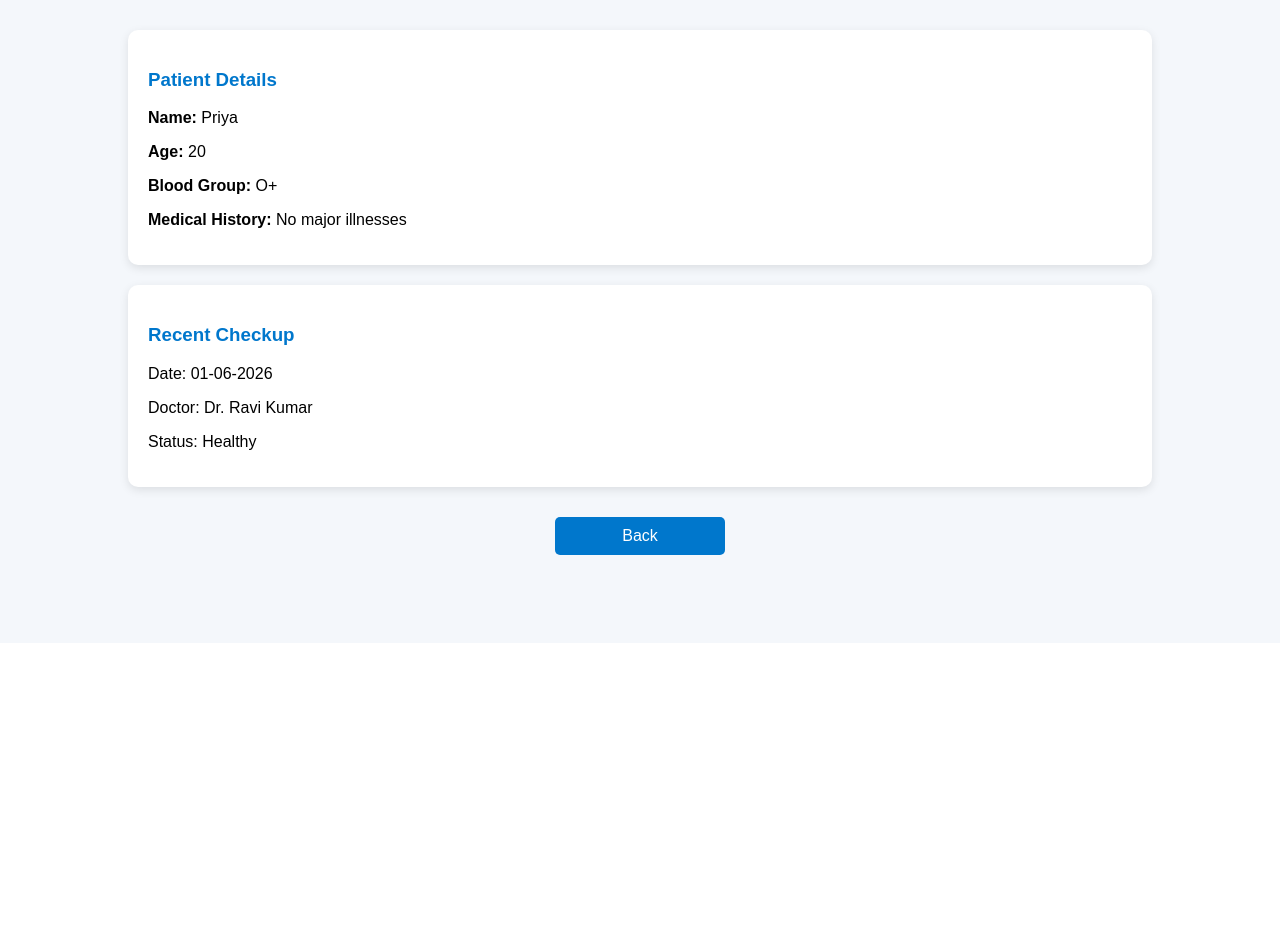
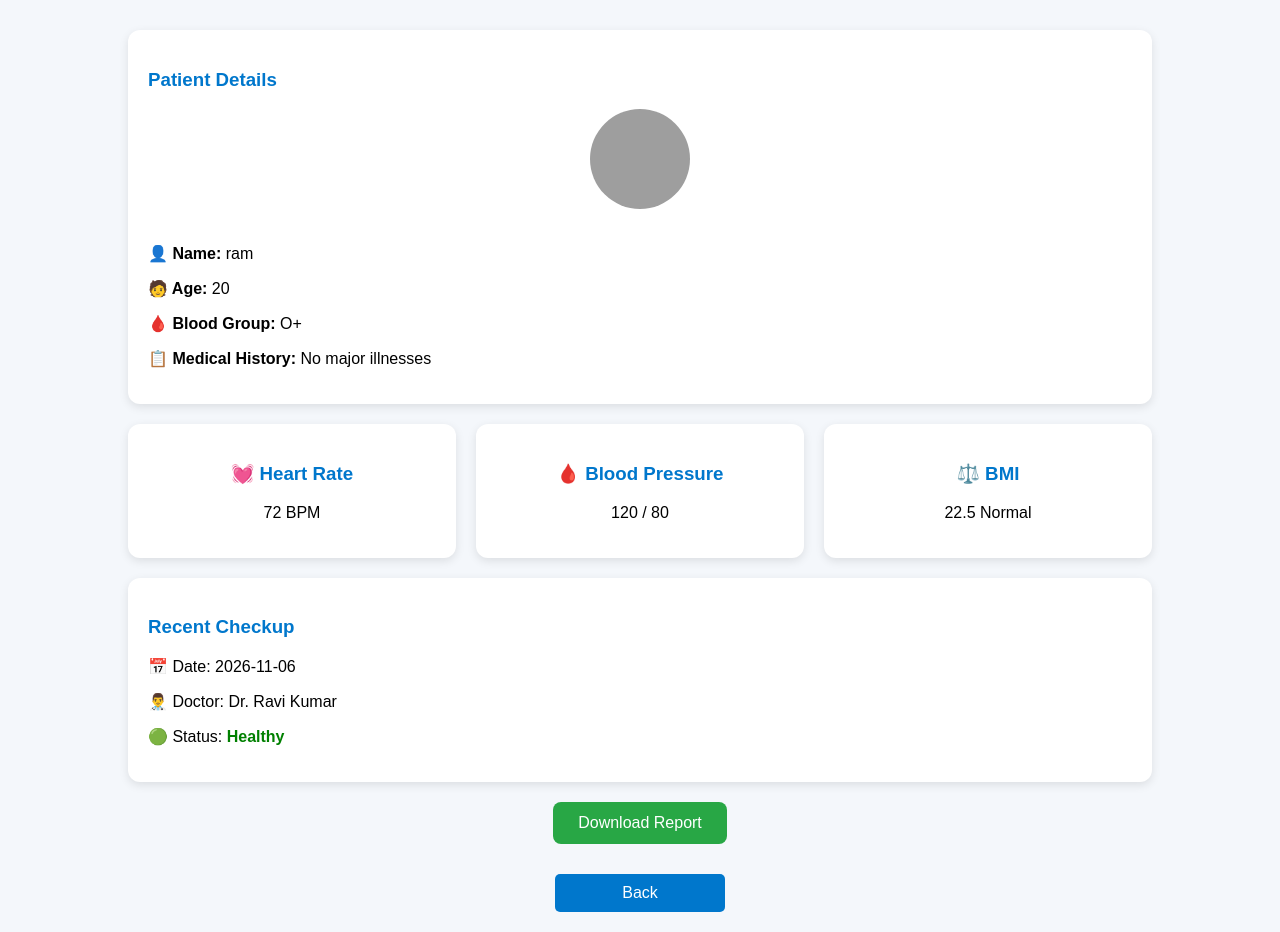
Before and after one commit to BandariAkshitha/RuralCareHub, a Flask app: page /records in a window 1280 px wide. Shown: the part 157-1089 px from the top of the page. Before the commit the page ends 712 px from the top, so only its background shows below. Run offline with Flask 3, Linux system fonts and the light colour scheme; data comes from the database, SQL or seed files in the repository; grey boxes are pictures that could not be loaded.

Commit message:
updated project

```diff
--- a/app.py
+++ b/app.py
@@ -220,30 +220,50 @@ def appointment():
 
 def records():
 
-    record = HealthRecord.query.first()
+    latest_appointment = Appointment.query.order_by(
+        Appointment.id.desc()
+    ).first()
 
-    if not record:
+    if latest_appointment:
 
-        record = HealthRecord(
+        record = {
 
-            patient_name="Priya",
+            "patient_name":
+            latest_appointment.patient_name,
 
-            age="20",
+            "age":"20",
 
-            blood_group="O+",
+            "blood_group":"O+",
 
-            history="No major illnesses",
+            "history":"No major illnesses",
 
-            checkup_date="01-06-2026",
+            "checkup_date":
+            latest_appointment.appointment_date,
 
-            doctor="Dr. Ravi Kumar",
+            "doctor":
+            latest_appointment.doctor_name,
 
-            status="Healthy"
-        )
+            "status":"Healthy"
+        }
 
-        db.session.add(record)
+    else:
 
-        db.session.commit()
+        record = {
+
+            "patient_name":"No Patient",
+
+            "age":"-",
+
+            "blood_group":"-",
+
+            "history":"No records available",
+
+            "checkup_date":"-",
+
+            "doctor":"-",
+
+            "status":"-"
+        }
 
     return render_template(
         'health_records.html',
--- a/templates/health_records.html
+++ b/templates/health_records.html
@@ -1,9 +1,11 @@
 <!DOCTYPE html>
 <html>
 <head>
+
     <title>Health Records - RuralCareHub</title>
 
     <style>
+
         body{
             font-family:Arial, sans-serif;
             background:#f4f7fb;
@@ -26,12 +28,58 @@
             background:white;
             padding:20px;
             margin-bottom:20px;
-            border-radius:10px;
+            border-radius:12px;
             box-shadow:0 3px 10px rgba(0,0,0,0.1);
         }
 
         h3{
             color:#0077cc;
+        }
+
+        .profile-pic{
+            width:100px;
+            height:100px;
+            border-radius:50%;
+            margin-bottom:15px;
+        }
+
+        .cards-container{
+            display:grid;
+            grid-template-columns:repeat(auto-fit,minmax(220px,1fr));
+            gap:20px;
+            margin-bottom:20px;
+        }
+
+        .health-card{
+            background:white;
+            padding:20px;
+            border-radius:12px;
+            box-shadow:0 3px 10px rgba(0,0,0,0.1);
+            text-align:center;
+            transition:0.3s;
+        }
+
+        .health-card:hover{
+            transform:translateY(-5px);
+        }
+
+        .healthy-status{
+            color:green;
+            font-weight:bold;
+        }
+
+        .download-btn{
+            padding:12px 25px;
+            background:#28a745;
+            color:white;
+            border:none;
+            border-radius:8px;
+            cursor:pointer;
+            font-size:16px;
+        }
+
+        .download-btn:hover{
+            background:#218838;
         }
 
         .back-btn{
@@ -45,24 +93,52 @@
             text-decoration:none;
             border-radius:5px;
         }
+
+        @media(max-width:768px){
+
+            .container{
+                width:95%;
+            }
+
+            .cards-container{
+                grid-template-columns:1fr;
+            }
+
+            .profile-pic{
+                width:80px;
+                height:80px;
+            }
+
+        }
+
     </style>
+
 </head>
 
 <body>
 
 <div class="header">
 
-    <h1 id="title">Health Records</h1>
+    <h1 id="title">
+        Health Records
+    </h1>
 
     <br>
 
-    <select id="languageSelect" onchange="changeLanguage()">
+    <select id="languageSelect"
+            onchange="changeLanguage()">
 
-        <option value="en">English</option>
+        <option value="en">
+            English
+        </option>
 
-        <option value="hi">Hindi</option>
+        <option value="hi">
+            Hindi
+        </option>
 
-        <option value="te">Telugu</option>
+        <option value="te">
+            Telugu
+        </option>
 
     </select>
 
@@ -71,36 +147,157 @@
 <div class="container">
 
     <div class="record-card">
-        <h3 id="patient-details-title">Patient Details</h3>
-        <p><strong id="name-label">Name:</strong> {{ record.patient_name }}</p>
-        <p><strong id="age-label">Age:</strong> {{ record.age }}</p>
-        <p><strong id="blood-label">Blood Group:</strong> {{ record.blood_group }}</p>
+
+        <h3 id="patient-details-title">
+            Patient Details
+        </h3>
+
+        <div style="text-align:center;">
+
+            <img src="{{ url_for('static', filename='patient.png') }}"
+                 class="profile-pic">
+
+        </div>
+
         <p>
-         <strong id="history-label">Medical History:</strong>
-         <span id="history-text">{{ record.history }}</span>
+            <strong id="name-label">
+                👤 Name:
+            </strong>
+
+            {{ record.patient_name }}
         </p>
+
+        <p>
+            <strong id="age-label">
+                🧑 Age:
+            </strong>
+
+            {{ record.age }}
+        </p>
+
+        <p>
+            <strong id="blood-label">
+                🩸 Blood Group:
+            </strong>
+
+            {{ record.blood_group }}
+        </p>
+
+        <p>
+            <strong id="history-label">
+                📋 Medical History:
+            </strong>
+
+            <span id="history-text">
+                {{ record.history }}
+            </span>
+        </p>
+
+    </div>
+
+    <div class="cards-container">
+
+        <div class="health-card">
+
+            <h3>
+                💓 Heart Rate
+            </h3>
+
+            <p>
+                72 BPM
+            </p>
+
+        </div>
+
+        <div class="health-card">
+
+            <h3>
+                🩸 Blood Pressure
+            </h3>
+
+            <p>
+                120 / 80
+            </p>
+
+        </div>
+
+        <div class="health-card">
+
+            <h3>
+                ⚖️ BMI
+            </h3>
+
+            <p>
+                22.5 Normal
+            </p>
+
+        </div>
+
     </div>
 
     <div class="record-card">
-        <h3 id="checkup-title">Recent Checkup</h3>
+
+        <h3 id="checkup-title">
+            Recent Checkup
+        </h3>
+
         <p>
-<span id="date-label">Date:</span>
-{{ record.checkup_date }}
-</p>
+
+            <span id="date-label">
+                📅 Date:
+            </span>
+
+            {{ record.checkup_date }}
+
+        </p>
+
         <p>
-<span id="doctor-label">Doctor:</span>
-<span id="doctor-name">{{ record.doctor }}</span>
-</p>
+
+            <span id="doctor-label">
+                👨‍⚕️ Doctor:
+            </span>
+
+            <span id="doctor-name">
+                {{ record.doctor }}
+            </span>
+
+        </p>
+
         <p>
-<span id="status-label">Status:</span>
-<span id="status-text">{{ record.status }}</span>
-</p>
+
+            <span id="status-label">
+                🟢 Status:
+            </span>
+
+            <span id="status-text"
+                  class="healthy-status">
+
+                {{ record.status }}
+
+            </span>
+
+        </p>
+
+    </div>
+
+    <div style="text-align:center;">
+
+        <button class="download-btn">
+
+            Download Report
+
+        </button>
+
     </div>
 
 </div>
 
-<a href="/patient" class="back-btn" id="back-btn">
+<a href="/patient"
+   class="back-btn"
+   id="back-btn">
+
     Back
+
 </a>
 
 <script>
@@ -110,16 +307,16 @@ const translations = {
 en:{
 title:"Health Records",
 patientDetails:"Patient Details",
-name:"Name:",
-age:"Age:",
-blood:"Blood Group:",
-history:"Medical History:",
+name:"👤 Name:",
+age:"🧑 Age:",
+blood:"🩸 Blood Group:",
+history:"📋 Medical History:",
 historyText:"No major illnesses",
 checkup:"Recent Checkup",
-date:"Date:",
-doctor:"Doctor:",
+date:"📅 Date:",
+doctor:"👨‍⚕️ Doctor:",
 doctorName:"Dr. Ravi Kumar",
-status:"Status:",
+status:"🟢 Status:",
 healthy:"Healthy",
 back:"Back"
 },
@@ -127,16 +324,16 @@ back:"Back"
 hi:{
 title:"स्वास्थ्य रिकॉर्ड",
 patientDetails:"मरीज विवरण",
-name:"नाम:",
-age:"आयु:",
-blood:"ब्लड ग्रुप:",
-history:"चिकित्सा इतिहास:",
+name:"👤 नाम:",
+age:"🧑 आयु:",
+blood:"🩸 ब्लड ग्रुप:",
+history:"📋 चिकित्सा इतिहास:",
 historyText:"कोई बड़ी बीमारी नहीं",
 checkup:"हाल की जांच",
-date:"तारीख:",
-doctor:"डॉक्टर:",
+date:"📅 तारीख:",
+doctor:"👨‍⚕️ डॉक्टर:",
 doctorName:"डॉ. रवि कुमार",
-status:"स्थिति:",
+status:"🟢 स्थिति:",
 healthy:"स्वस्थ",
 back:"वापस"
 },
@@ -144,16 +341,16 @@ back:"वापस"
 te:{
 title:"హెల్త్ రికార్డ్స్",
 patientDetails:"రోగి వివరాలు",
-name:"పేరు:",
-age:"వయస్సు:",
-blood:"రక్త గ్రూప్:",
-history:"వైద్య చరిత్ర:",
+name:"👤 పేరు:",
+age:"🧑 వయస్సు:",
+blood:"🩸 రక్త గ్రూప్:",
+history:"📋 వైద్య చరిత్ర:",
 historyText:"పెద్ద వ్యాధులు లేవు",
 checkup:"ఇటీవలి పరీక్ష",
-date:"తేదీ:",
-doctor:"డాక్టర్:",
+date:"📅 తేదీ:",
+doctor:"👨‍⚕️ డాక్టర్:",
 doctorName:"డా. రవి కుమార్",
-status:"స్థితి:",
+status:"🟢 స్థితి:",
 healthy:"ఆరోగ్యంగా ఉన్నారు",
 back:"వెనక్కి"
 }
@@ -208,6 +405,7 @@ document.getElementById("back-btn").innerText =
 translations[lang].back;
 
 localStorage.setItem("language",lang);
+
 }
 
 window.onload = function(){
```
